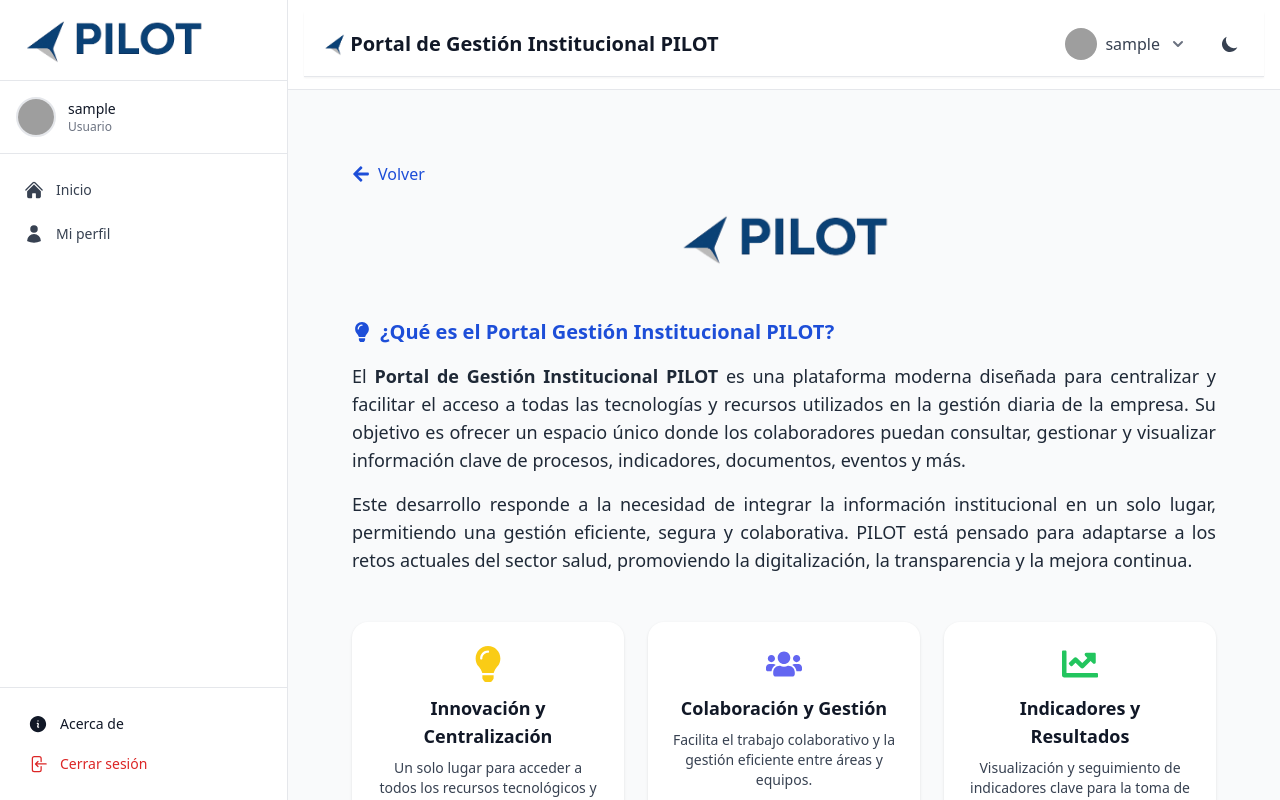
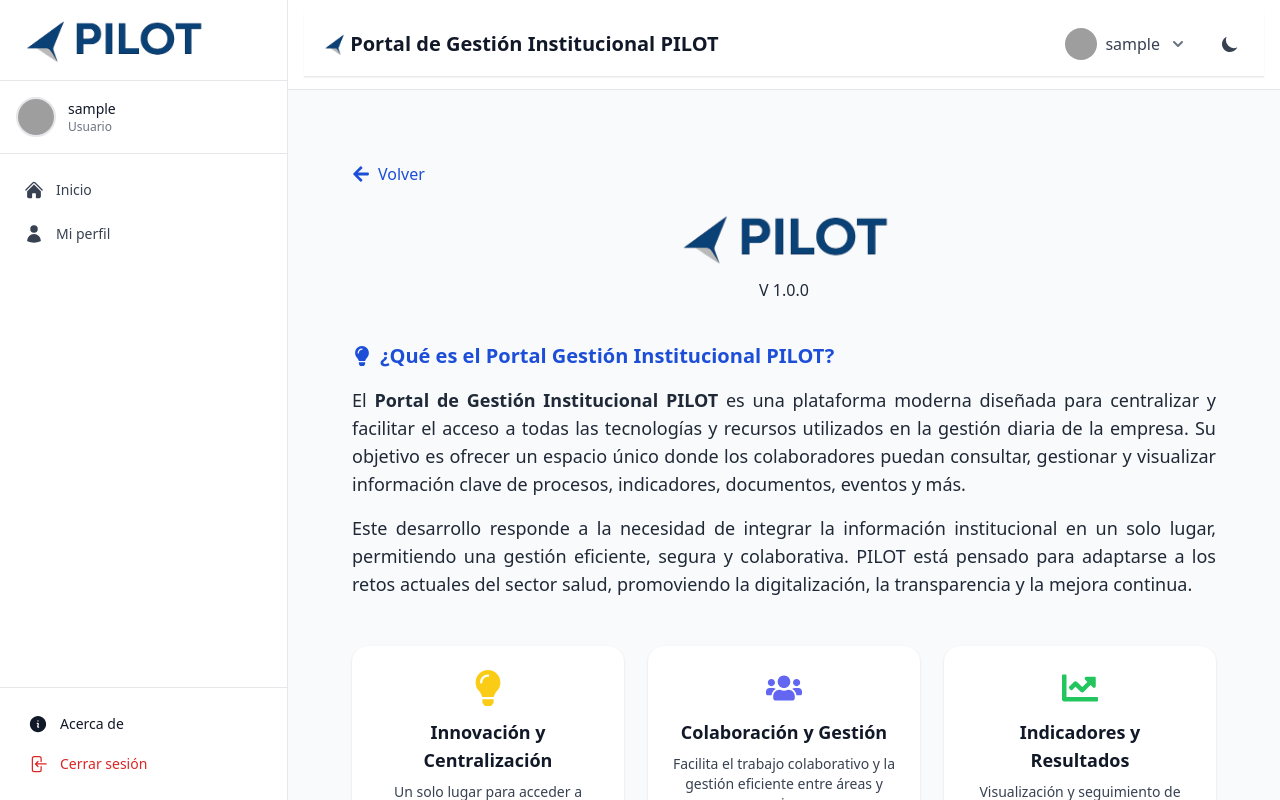
Before and after one commit to Edisonnarvaez/portal_web_frontend, a React (Vite) app: page /acerca_de in a window 1280 px wide. Built offline with nearby package versions, Linux system fonts and the light colour scheme; sample sign-in values are in the browser's storage; grey boxes are pictures that could not be loaded.

Commit message:
se configuran y describen procesos en implementacion.md

```diff
--- a/src/core/presentation/pages/About.tsx
+++ b/src/core/presentation/pages/About.tsx
@@ -93,7 +93,7 @@ const About: React.FC = () => {
           alt="Logo PILOT"
           className="h-10 sm:h-14 w-auto mb-3"
         />
-
+        V 1.0.0
         {/* <h1 className="text-3xl sm:text-4xl font-bold text-blue-700 dark:text-blue-300">
           Portal de Gestión Institucional
         </h1>*/}
```
Also changed, not shown: 1 other file (tests, documents, lock files or other folders).
